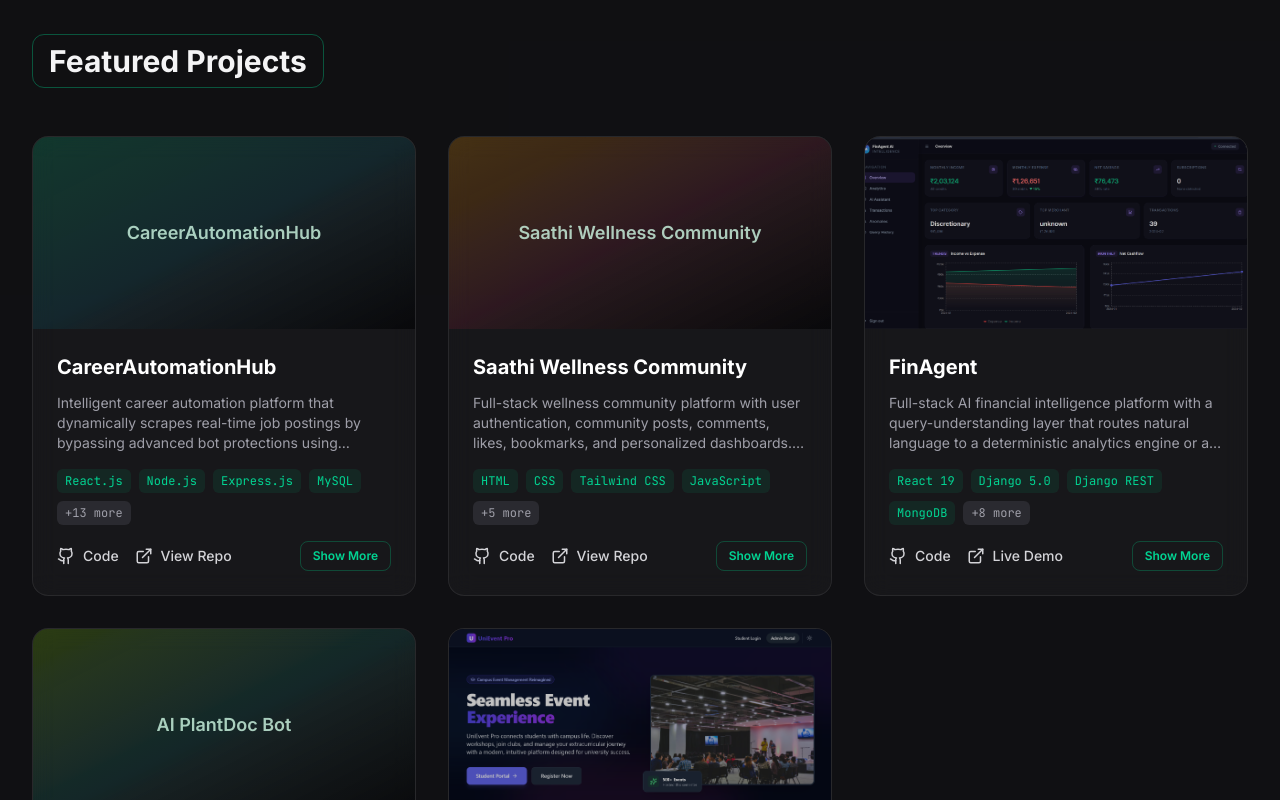
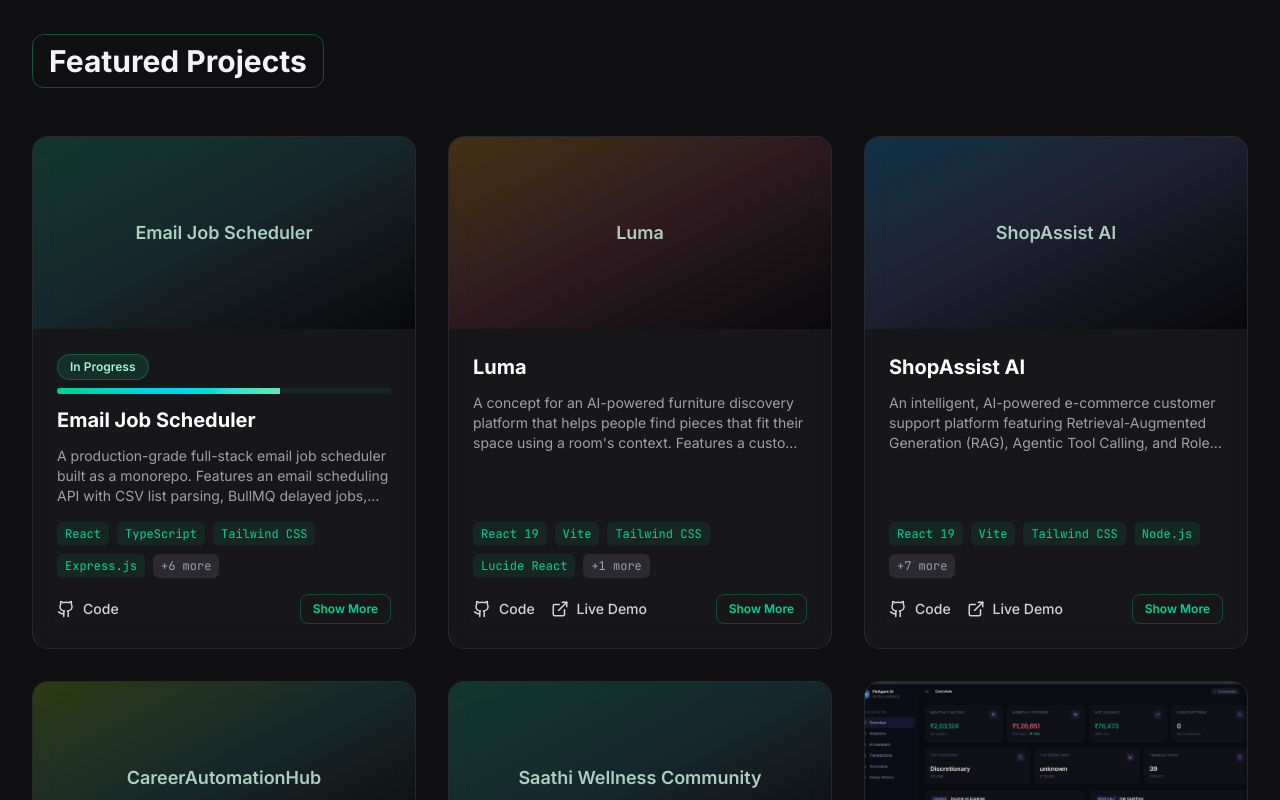
Before and after one commit to Tanya391/portfolio, a React (Vite) app: page / in a window 1280 px wide. Shown: the part 2500-3300 px from the top of the page. Built offline with nearby package versions, Linux system fonts and the light colour scheme.

Commit message:
new updates

```diff
--- a/src/App.jsx
+++ b/src/App.jsx
@@ -250,6 +250,59 @@ const Projects = () => {
 
   const projects = [
     {
+      name: 'Email Job Scheduler',
+      description: 'A production-grade full-stack email job scheduler built as a monorepo. Features an email scheduling API with CSV list parsing, BullMQ delayed jobs, restart persistence, hourly rate limiting with Redis Lua counters, and real Google OAuth 2.0 integration.',
+      tech: [
+        'React',
+        'TypeScript',
+        'Tailwind CSS',
+        'Express.js',
+        'BullMQ',
+        'Redis',
+        'Prisma ORM',
+        'MySQL',
+        'Docker',
+        'OAuth 2.0',
+      ],
+      github: 'https://github.com/Tanya391',
+      live: '',
+      image: '',
+    },
+    {
+      name: 'Luma',
+      description: 'A concept for an AI-powered furniture discovery platform that helps people find pieces that fit their space using a room\'s context. Features a custom-built Before/After slider, a responsive "Shop the Look" gallery, dynamic image focal points, and complete dark-mode support.',
+      tech: [
+        'React 19',
+        'Vite',
+        'Tailwind CSS',
+        'Lucide React',
+        'JavaScript',
+      ],
+      github: 'https://github.com/Tanya391',
+      live: 'https://luma-furnitures.netlify.app/',
+      image: '',
+    },
+    {
+      name: 'ShopAssist AI',
+      description: 'An intelligent, AI-powered e-commerce customer support platform featuring Retrieval-Augmented Generation (RAG), Agentic Tool Calling, and Role-Based Access Control (RBAC). Utilizes advanced AI orchestration to read company policies from a vector database and interact with PostgreSQL to provide seamless customer support.',
+      tech: [
+        'React 19',
+        'Vite',
+        'Tailwind CSS',
+        'Node.js',
+        'Express.js',
+        'Prisma ORM',
+        'Neon',
+        'Google Gemini',
+        'LangGraph JS',
+        'Pinecone',
+        'JWT',
+      ],
+      github: 'https://github.com/Tanya391/ShopAssist',
+      live: 'https://shop-assist-alpha.vercel.app/',
+      image: '',
+    },
+    {
       name: 'CareerAutomationHub',
       description: 'Intelligent career automation platform that dynamically scrapes real-time job postings by bypassing advanced bot protections using stealth-enabled headless browsers. Integrates Google Gemini LLM as a fallback parsing engine to extract and normalize unstructured webpage data into structured JSON. Features automated resume parsing, skill-based job matching algorithms, and a Kanban tracking board with email alerts for high-match opportunities.',
       tech: [
@@ -301,7 +354,7 @@ const Projects = () => {
         'Nginx',
       ],
       github: 'https://github.com/Tanya391/finagent-ai',
-      live: 'https://finagent-ui.onrender.com/',
+      live: 'https://finagent-ui-8j4s.onrender.com',
       image: '/images/finagent.png',
     },
     {
@@ -540,7 +593,7 @@ const Certifications = () => {
       title: 'Internship 6.0 (B 13) Plant DocBot: AI-Enabled Plant Disease Diagnosis via Chat and Image Analysis',
       issuer: 'Infosys Springboard',
       year: 'Apr 2026',
-      link: 'https://drive.google.com/file/d/1ktnLqmiZKV2k5cS0UMFslpsUx7ZIMwZ9/view?usp=sharing',
+      link: 'https://drive.google.com/file/d/15Nrbp1ltazEGbtSkkQ4f4j4VRjPMNUxI/view',
     },
     {
       title: 'Build Generative AI Apps with No-Code Tools',
@@ -637,7 +690,7 @@ const Experience = () => {
       period: 'Feb 2026 – Apr 2026',
       description: 'Built AI PlantDoc Bot — a full-stack plant disease diagnosis chatbot with a multi-model pipeline (ResNet-50, MobileNetV2, BERT) and Gemini conversational AI. Developed the Flask REST API and Streamlit UI, applied transfer learning and transformer fine-tuning, and containerized the entire stack with Docker and Docker-Compose for production deployment.',
       tech: ['Python', 'PyTorch', 'ResNet-50', 'MobileNetV2', 'BERT', 'Gemini API', 'Flask', 'Streamlit', 'Docker'],
-      certLink: 'https://drive.google.com/file/d/1ktnLqmiZKV2k5cS0UMFslpsUx7ZIMwZ9/view?usp=sharing',
+      certLink: 'https://drive.google.com/file/d/15Nrbp1ltazEGbtSkkQ4f4j4VRjPMNUxI/view',
     },
   ];
 
```
